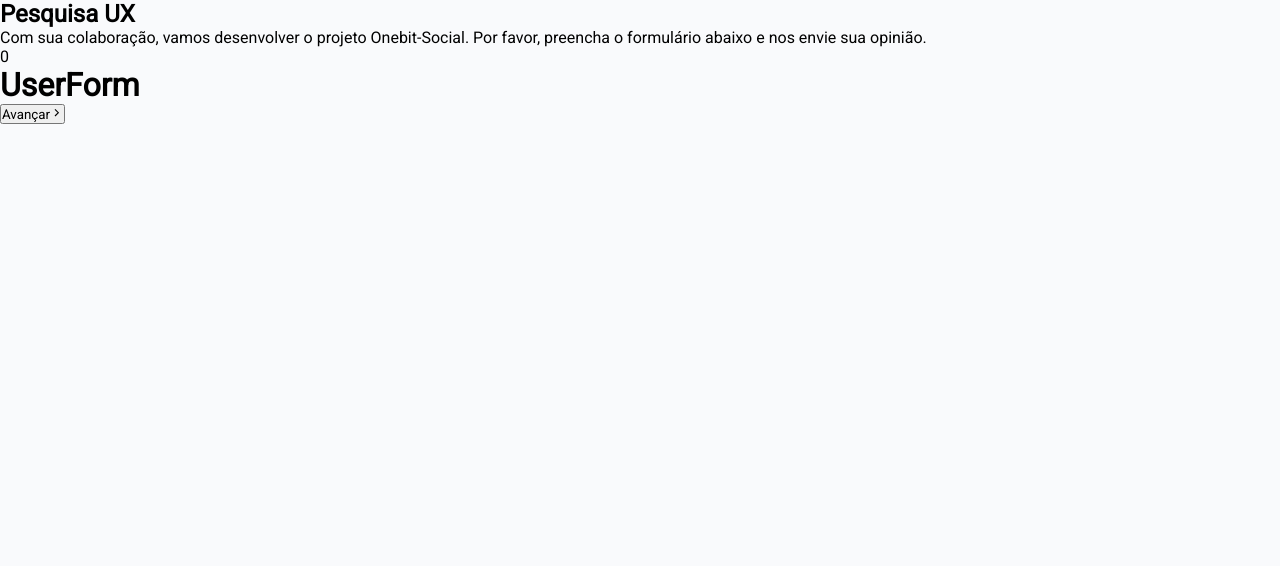
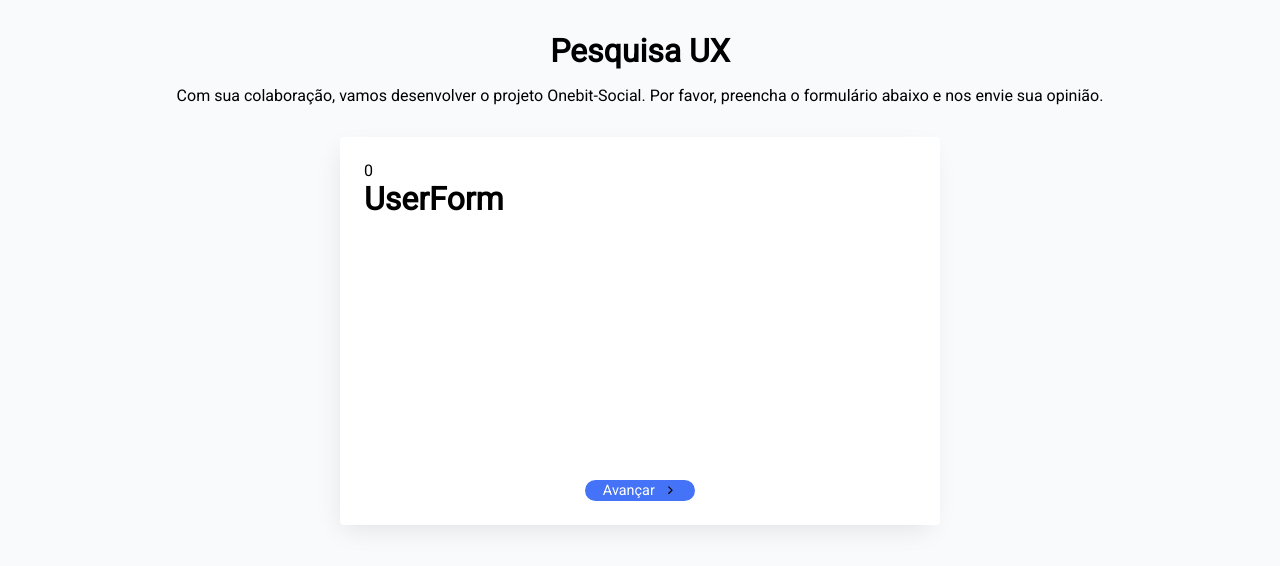
Before and after one commit to joaotelesk/formulario-ux, a Next.js app: page / in a window 1280 px wide. Shown: the top 566 px of the page. Built offline with nearby package versions, Linux system fonts and the light colour scheme.

Commit message:
:recycle: refactor: pagina Home com styles

```diff
--- a/pages/index.tsx
+++ b/pages/index.tsx
@@ -1,3 +1,6 @@
+/* Styles */
+import styles from "../styles/Home.module.scss";
+
 /* Components */
 import ReviewForm from "@/src/components/ReviewForm";
 import ThanksForm from "@/src/components/ThanksForm";
@@ -23,19 +26,22 @@
         <link rel="icon" href="/" />
       </Head>
       <main>
-        <div className="app">
-          <div className="header">
+        <div className={styles.app}>
+          <div className={styles.header}>
             <h2>Pesquisa UX</h2>
             <p>
               Com sua colaboração, vamos desenvolver o projeto Onebit-Social.
               Por favor, preencha o formulário abaixo e nos envie sua opinião.
             </p>
           </div>
-          <div className="form-container">
+          <div className={styles["form-container"]}>
             <Steps currentStep={currentStep} />
+
             <form onSubmit={(e) => changeStep(currentStep + 1, e)}>
-              <div className="input-container">{currentComponent}</div>
-              <div className="actions">
+              <div className={styles["input-container"]}>
+                {currentComponent}
+              </div>
+              <div className={styles.actions}>
                 {!isFirstStep && (
                   <button
                     type="button"
@@ -46,12 +52,12 @@
                   </button>
                 )}
                 {!isLastStep ? (
-                  <button>
+                  <button
+                    type="button"
+                    onClick={() => changeStep(currentStep + 1)}
+                  >
                     <span>Avançar</span>
-                    <GrFormNext
-                      type="button"
-                      onClick={() => changeStep(currentStep + 1)}
-                    />
+                    <GrFormNext />
                   </button>
                 ) : (
                   <button type="button">
--- /dev/null
+++ b/styles/Home.module.scss
@@ -0,0 +1,55 @@
+.app {
+  padding: 2rem;
+  .header {
+    text-align: center;
+    margin-bottom: 2rem;
+    h2 {
+      font-size: 2rem;
+      margin-bottom: 1rem;
+    }
+  }
+  .form-container {
+    max-width: 600px;
+    padding: 1.5rem;
+    margin: 0 auto;
+    background-color: #ffffff;
+    box-shadow: rgba(0, 0, 0, 0.1) -4px 9px 25px -6px;
+    border: none;
+    -webkit-border-radius: 4px;
+    -moz-border-radius: 4px;
+    border-radius: 4px;
+    form {
+      max-width: 700px;
+      margin: 0 auto;
+      .input-container {
+        min-height: 300px;
+      }
+      .actions {
+        display: flex;
+        justify-content: center;
+        gap: 1rem;
+        button {
+          font-size: 0.9rem;
+          padding: 0rem 1rem;
+          gap: 0.5rem;
+          display: flex;
+          align-items: center;
+          border: 2px solid #4473f8;
+          border-radius: 5rem;
+          background-color: #4473f8;
+          cursor: pointer;
+          transition: 0.3s;
+          &:hover {
+            background-color: #dce4f4;
+          }
+          span {
+            color: #fff;
+            &:hover {
+              color: #4473f8;
+            }
+          }
+        }
+      }
+    }
+  }
+}
```
